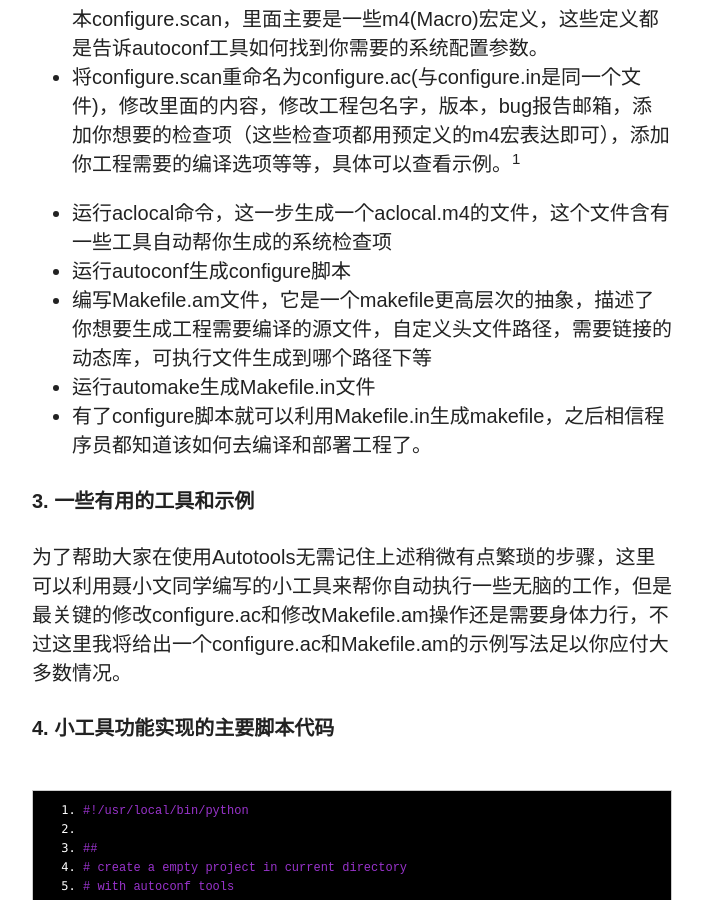
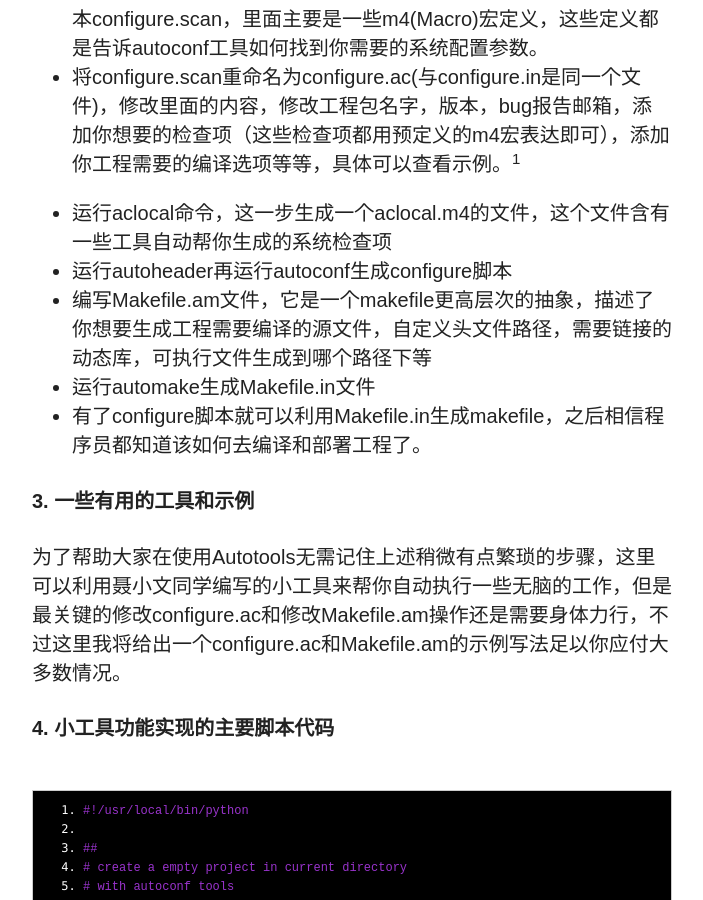
Before and after one commit to wuyu201321060203/wuyu201321060203.github.io, a Jekyll site: the page built from _posts/2014-08-12-Autotools.md, in a window 1280 px wide and 900 px high, scrolled down 1612 px. Shown: the whole window, without its empty margins (318-1021 px from the left). Built offline with Jekyll 4.4.1, drawn with Linux system fonts in a browser that asks for light colours; nearby versions of some CDN libraries; comment, search, counter and statistics services are not loaded.

Commit message:
Published with https://stackedit.io/

```diff
--- a/_posts/2014-08-12-Autotools.md
+++ b/_posts/2014-08-12-Autotools.md
@@ -28,7 +28,7 @@ Autotools的基本工作流程如下图所示：
 [^1]: <https://github.com/wuyu201321060203/interest/blob/master/Autotools-exercise2/EchoServer/configure.ac>
 
 *  运行aclocal命令，这一步生成一个aclocal.m4的文件，这个文件含有一些工具自动帮你生成的系统检查项
-*  运行autoconf生成configure脚本
+*  运行autoheader再运行autoconf生成configure脚本
 *  编写Makefile.am文件，它是一个makefile更高层次的抽象，描述了你想要生成工程需要编译的源文件，自定义头文件路径，需要链接的动态库，可执行文件生成到哪个路径下等
 *  运行automake生成Makefile.in文件
 *  有了configure脚本就可以利用Makefile.in生成makefile，之后相信程序员都知道该如何去编译和部署工程了。
```
